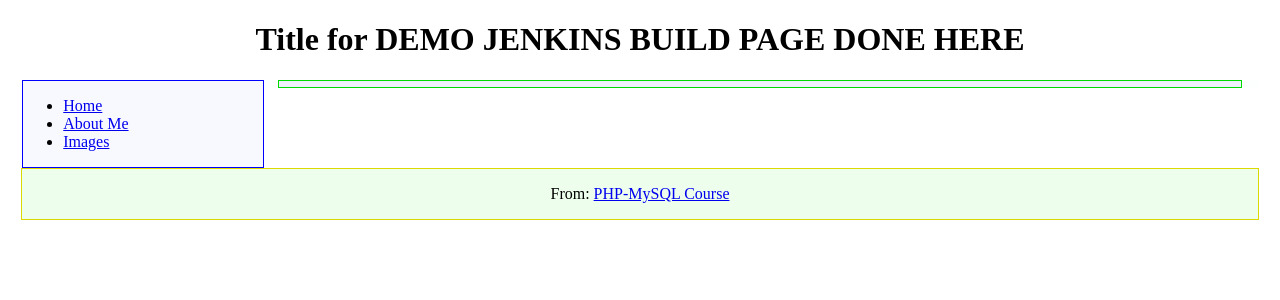
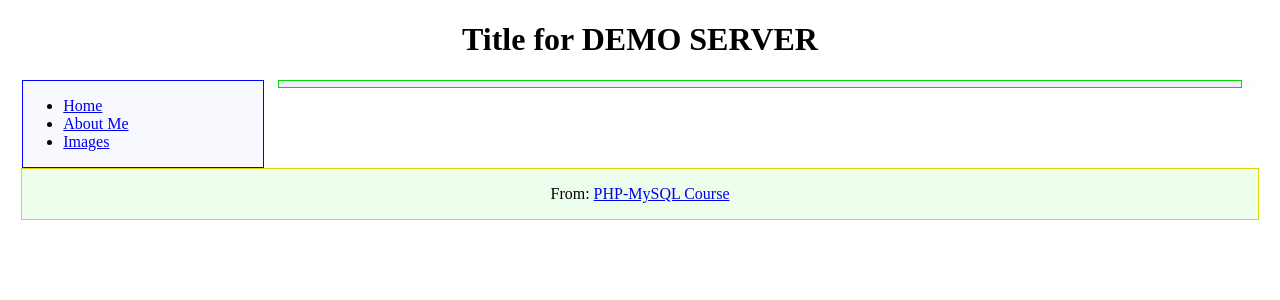
Before and after one commit to workrav/jenkinsbuild, a PHP site: page /index.php in a window 1280 px wide. Shown: the top 300 px of the page. Run offline with PHP 8.4, Linux system fonts and the light colour scheme.

Commit message:
third commit

```diff
--- a/index.php
+++ b/index.php
@@ -4,7 +4,7 @@
 // create an array with data for title, and meta, for each page
 $pgdata = array();
 $pgdata['index'] = array(
- 'title'=>'Title for DEMO JENKINS BUILD PAGE DONE HERE',
+ 'title'=>'Title for DEMO SERVER',
  'description'=>'Here add the description for Home page',
  'keywords'=>'meta keywords, for, home page'
 );
```
